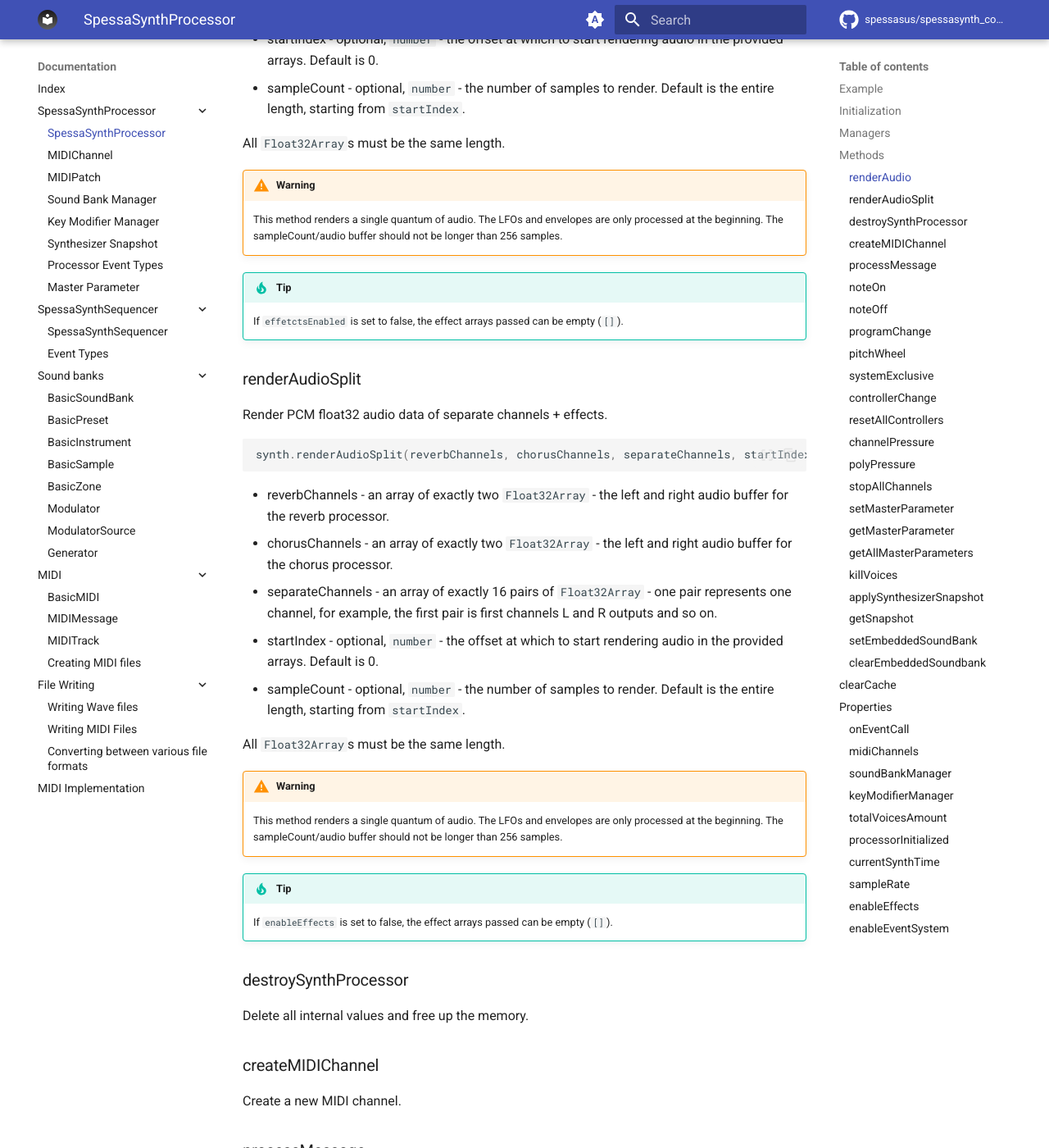
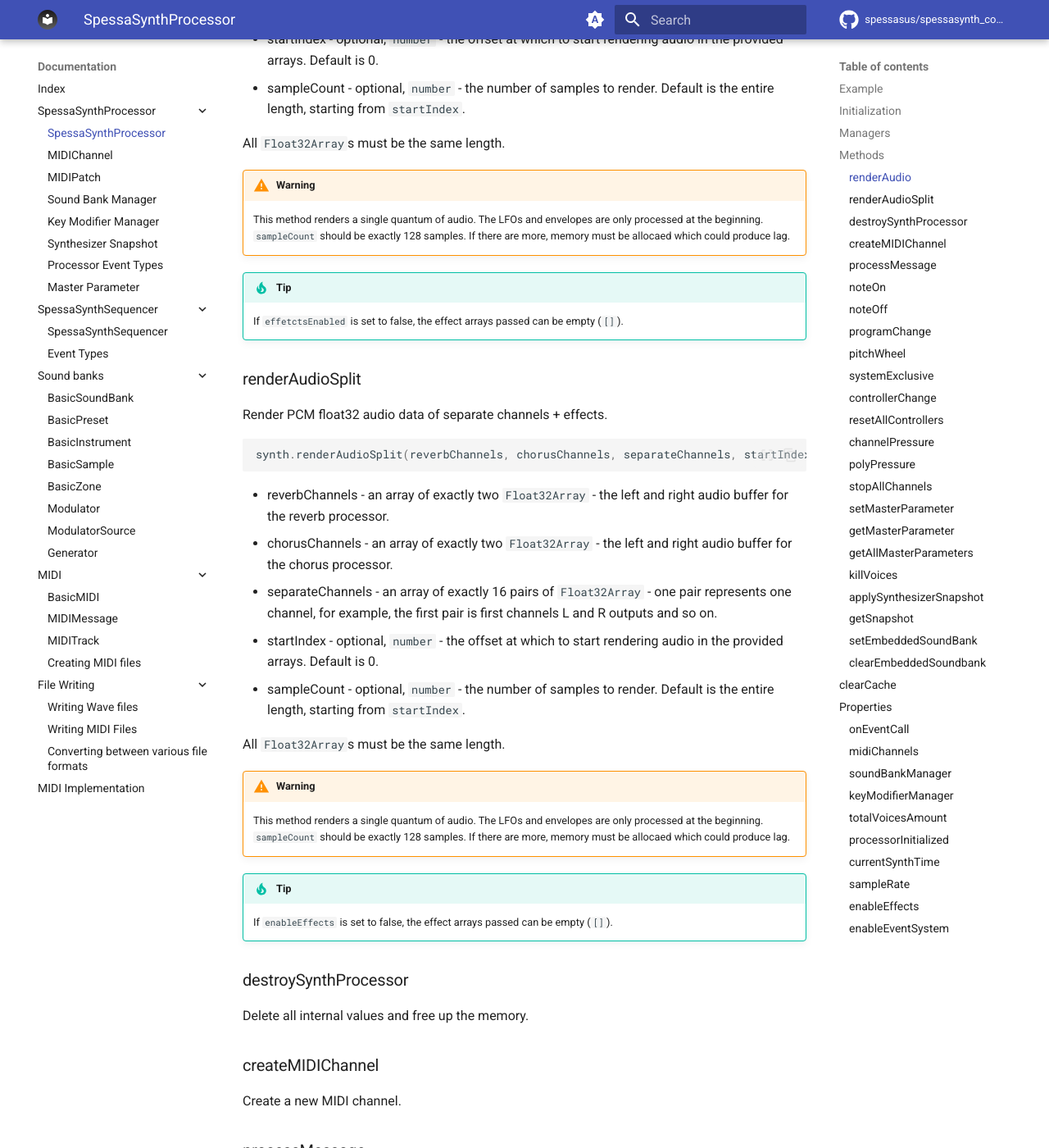
Before and after one commit to spessasus/spessasynth_core, an MkDocs documentation site: the page built from docs/spessa-synth-processor/index.md, in a window 1280 px wide and 1400 px high, scrolled down 1432 px. Shown: the whole window at 82% size. Built offline with MkDocs 1.6.1 and Material for MkDocs 9.7.7, drawn with Linux system fonts in a browser that asks for light colours; comment, search, counter and statistics services are not loaded; some of the changed text lies outside the part shown.

Commit message:
doc update

````diff
--- a/docs/spessa-synth-processor/index.md
+++ b/docs/spessa-synth-processor/index.md
@@ -63,7 +63,7 @@ All `Float32Array`s must be the same length.
 
     This method renders a single quantum of audio.
     The LFOs and envelopes are only processed at the beginning.
-    The sampleCount/audio buffer should not be longer than 256 samples.
+    `sampleCount` should be exactly 128 samples. If there are more, memory must be allocaed which could produce lag.
 
 !!! Tip
 
@@ -91,7 +91,7 @@ All `Float32Array`s must be the same length.
 
     This method renders a single quantum of audio.
     The LFOs and envelopes are only processed at the beginning.
-    The sampleCount/audio buffer should not be longer than 256 samples.
+    `sampleCount` should be exactly 128 samples. If there are more, memory must be allocaed which could produce lag.
 
 !!! Tip
 
@@ -291,13 +291,9 @@ This returns all the master parameters as a type: value object.
 
 ### killVoices
 
-Kill (immediately stops without any fading) the specified number of voices based on their priority.
+!!! WARNING
 
-```ts
-synth.killVoices(amount);
-```
-
-- amount - the amount of voices to remove.
+    This method is deprecated and does nothing! Voice killing is done automatically.
 
 ### applySynthesizerSnapshot
 
````
